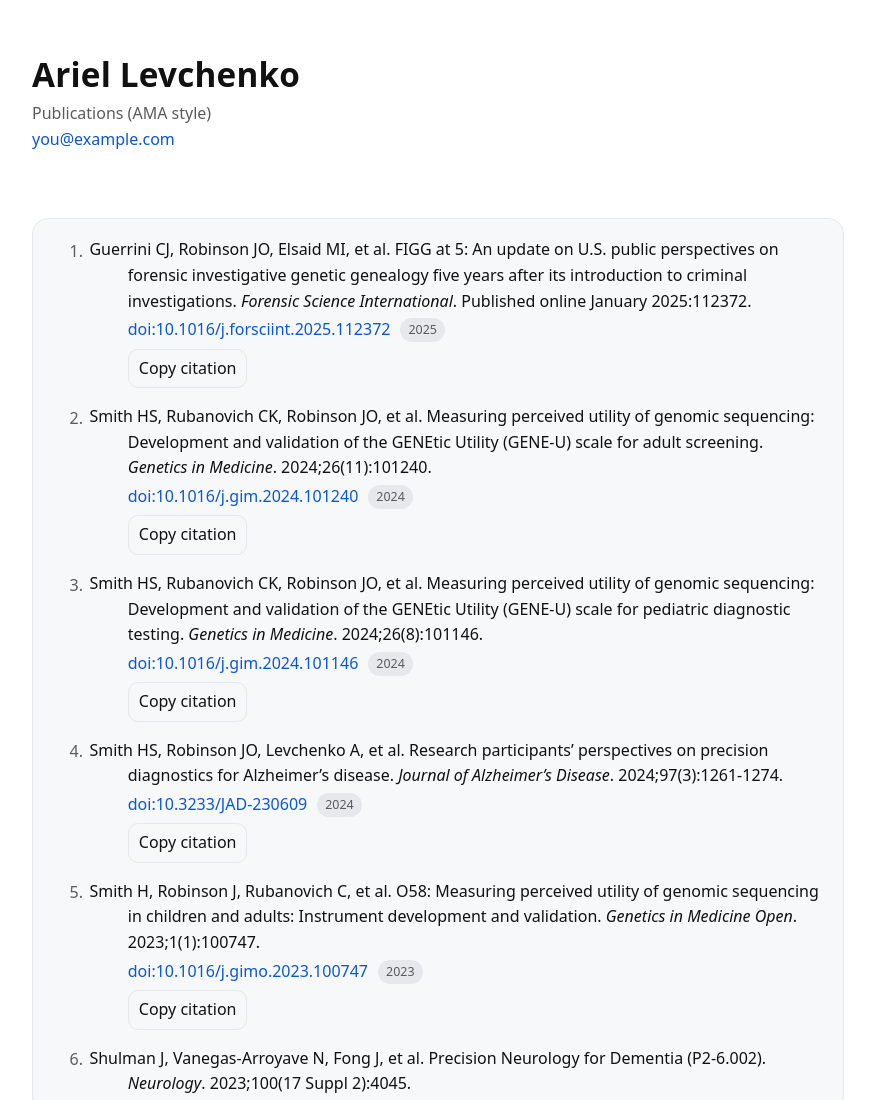
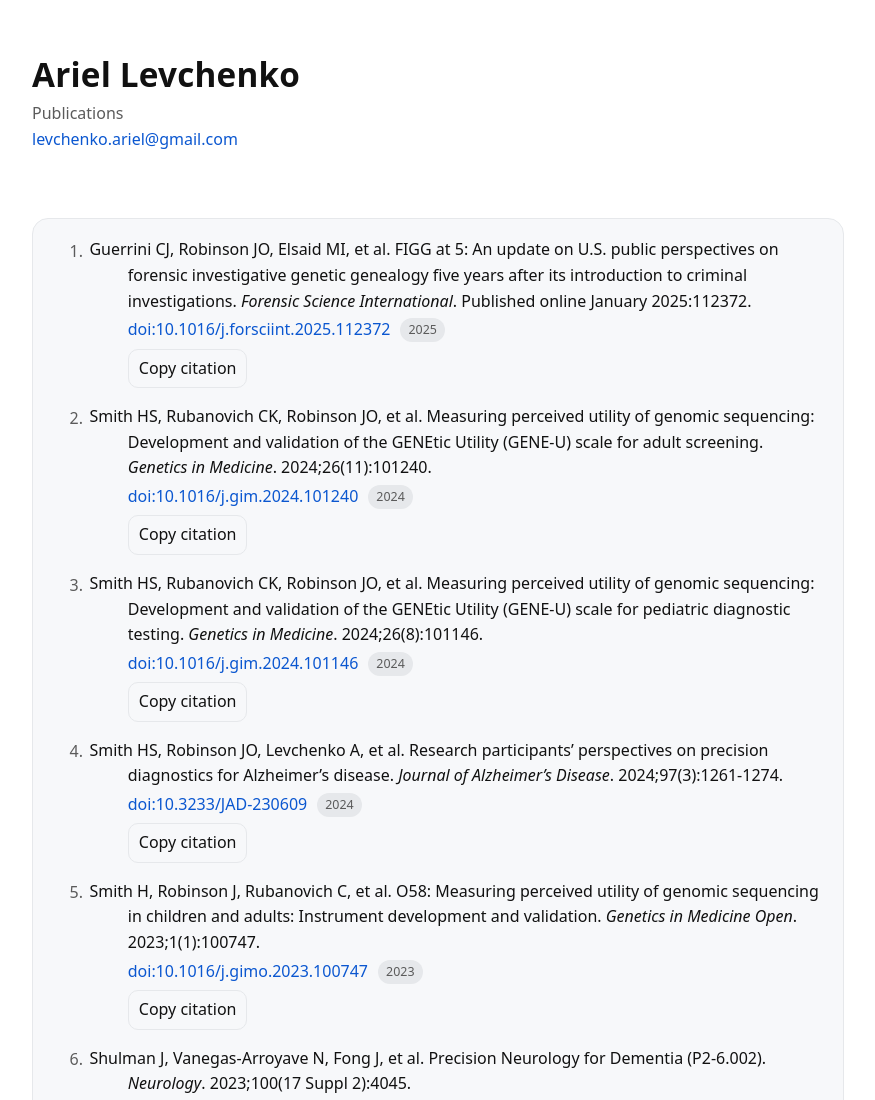
Before and after one commit to levchenkoariel/Levchenko-Publications, a plain HTML site: page index.html in a window 1280 px wide. Shown: the top 1100 px of the page, without its empty margins (202-1077 px from the left). Drawn offline with Linux system fonts and the light colour scheme.

Commit message:
Update index.html

```diff
--- a/index.html
+++ b/index.html
@@ -86,8 +86,8 @@
 <body>
   <header>
     <h1 id="pubs-title">Ariel Levchenko</h1>
-    <div class="muted">Publications (AMA style)</div>
-    <div class="muted"><a href="mailto:you@example.com">you@example.com</a></div>
+    <div class="muted">Publications</div>
+    <div class="muted"><a href="mailto:levchenko.ariel@gmail.com">levchenko.ariel@gmail.com</a></div>
   </header>
 
   <main aria-labelledby="pubs-title">
```
